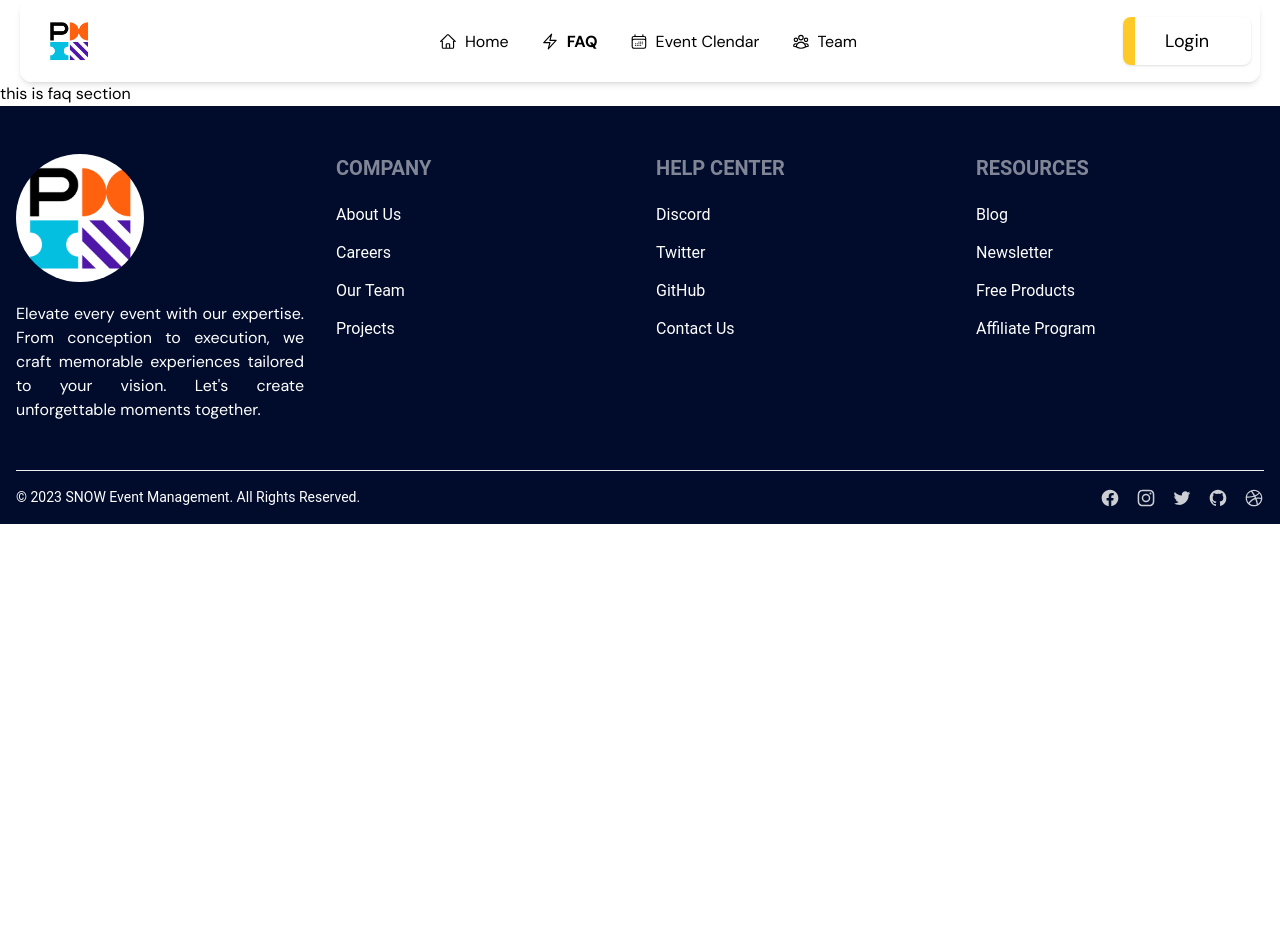
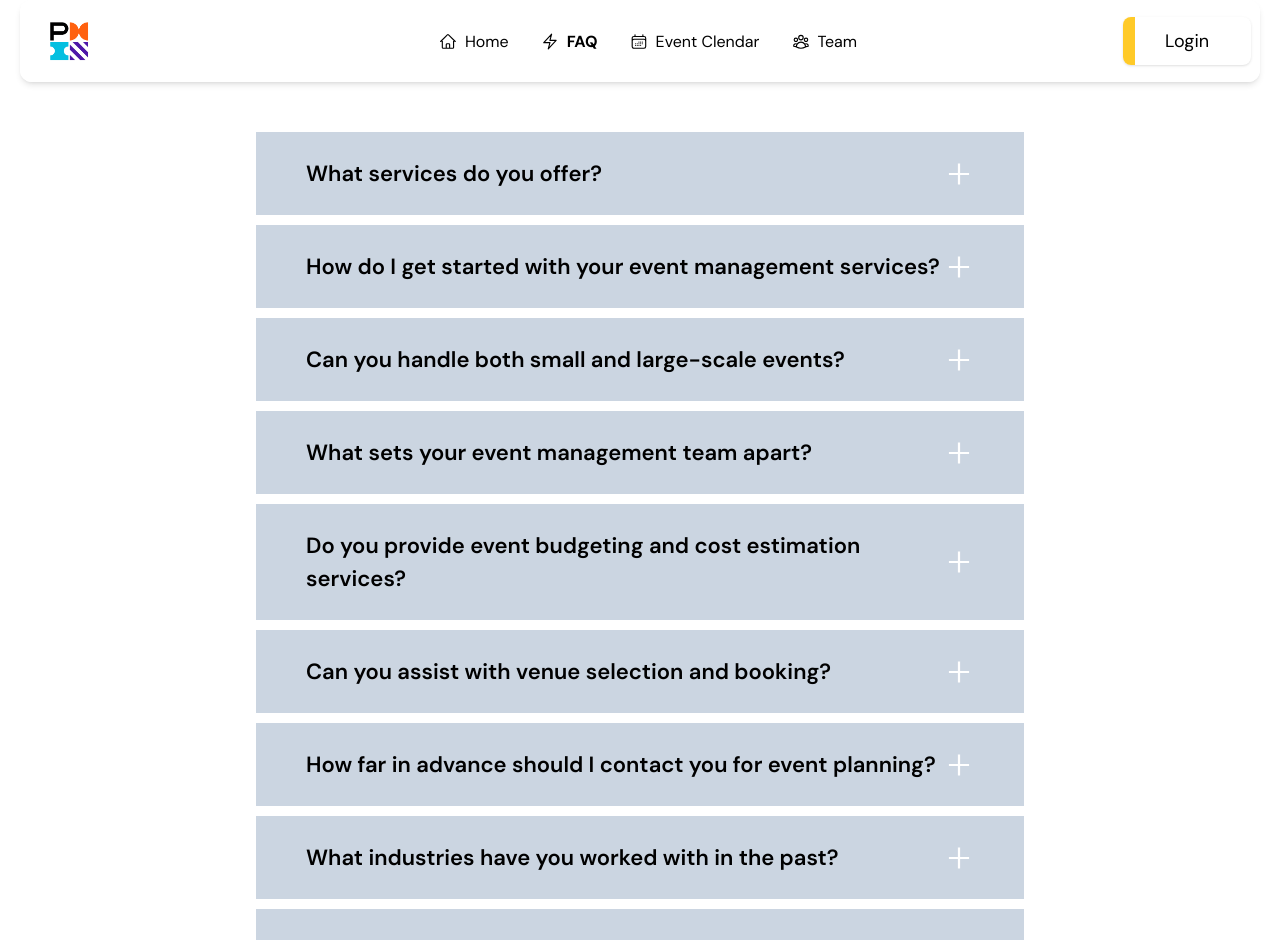
Before and after one commit to tushar-454/event-management-react, a React (Vite) app: page /faq in a window 1280 px wide. Shown: the top 940 px of the page. Before the commit the page ends 800 px from the top, so only its background shows below. Built offline with nearby package versions, Linux system fonts and the light colour scheme.

Commit message:
navbar faq section completed this one for extra two navitem requirements

```diff
--- a/package.json
+++ b/package.json
@@ -14,6 +14,7 @@
     "@material-tailwind/react": "^2.1.2",
     "prop-types": "^15.8.1",
     "react": "^18.2.0",
+    "react-collapse": "^5.1.1",
     "react-dom": "^18.2.0",
     "react-icons": "^4.11.0",
     "react-router-dom": "^6.16.0"
--- /dev/null
+++ b/public/faq.json
@@ -0,0 +1,42 @@
+[
+  {
+    "question": "What services do you offer?",
+    "answer": "We offer comprehensive event planning, coordination, and execution services tailored to your specific needs."
+  },
+  {
+    "question": "How do I get started with your event management services?",
+    "answer": "Simply reach out to us through our contact form or give us a call. We'll guide you through the process."
+  },
+  {
+    "question": "Can you handle both small and large-scale events?",
+    "answer": "Absolutely! We have experience with events of all sizes, from intimate gatherings to large conferences and festivals."
+  },
+  {
+    "question": "What sets your event management team apart?",
+    "answer": "Our dedicated team combines creativity, attention to detail, and industry expertise to deliver exceptional events."
+  },
+  {
+    "question": "Do you provide event budgeting and cost estimation services?",
+    "answer": "Yes, we can help you plan and manage your budget to ensure your event stays within financial constraints."
+  },
+  {
+    "question": "Can you assist with venue selection and booking?",
+    "answer": "Absolutely, we can recommend suitable venues and handle all negotiations and bookings on your behalf."
+  },
+  {
+    "question": "How far in advance should I contact you for event planning?",
+    "answer": "It's best to reach out at least 6-12 months before your event to ensure ample planning time."
+  },
+  {
+    "question": "What industries have you worked with in the past?",
+    "answer": "We have experience across various industries, including corporate, entertainment, weddings, and nonprofit events."
+  },
+  {
+    "question": "Do you offer day-of event coordination services?",
+    "answer": "Yes, we can provide on-site support to ensure your event runs smoothly from start to finish."
+  },
+  {
+    "question": "How do I request a quote for your event management services?",
+    "answer": "You can request a quote by filling out our online form, and we'll get back to you promptly with a customized proposal."
+  }
+]
--- a/src/Components/Faq/Faq.jsx
+++ b/src/Components/Faq/Faq.jsx
@@ -1,8 +1,32 @@
+import { useState } from 'react';
+import { useLoaderData } from 'react-router-dom';
+import Accordion from '../ReusableUI/Accordion';
 const Faq = () => {
+  const faqData = useLoaderData();
+  const [open, setOpen] = useState(false);
+  const toggle = (index) => {
+    if (open === index) {
+      return setOpen(null);
+    }
+    setOpen(index);
+  };
   return (
-    <div>
-      <h1>this is faq section</h1>
-    </div>
+    <section>
+      <div className='my-10 container mx-auto lg:w-[60%] w-[90%]'>
+        {faqData.map((faq, index) => {
+          return (
+            <Accordion
+              key={index}
+              open={index === open}
+              faq={faq}
+              toggle={() => {
+                toggle(index);
+              }}
+            ></Accordion>
+          );
+        })}
+      </div>
+    </section>
   );
 };
 
--- /dev/null
+++ b/src/Components/ReusableUI/Accordion.jsx
@@ -0,0 +1,35 @@
+import PropTypes from 'prop-types';
+import { Collapse } from 'react-collapse';
+import { AiOutlineMinus, AiOutlinePlus } from 'react-icons/ai';
+const Accordion = ({ open, toggle, faq }) => {
+  const { question, answer } = faq;
+  return (
+    <div className='pt-[10px]'>
+      <div
+        className='bg-[#cbd5e1] lg:px-[50px] px-[25px] lg:py-[25px] py-[15px] flex justify-between items-center cursor-pointer lg:gap-0 gap-3'
+        onClick={toggle}
+      >
+        {/* Question or Title */}
+        <h2 className='lg:text-[22px] text-[18px] font-semibold text-black'>
+          {question}
+        </h2>
+        <div className='lg:text-[30px] text-[22px] text-white'>
+          {open ? <AiOutlineMinus /> : <AiOutlinePlus />}
+        </div>
+      </div>
+      <Collapse isOpened={open}>
+        <div className='bg-[#f1f5f9] px-[50px] pb-[20px]'>
+          <p className='text-lg py-5'>{answer}</p>
+        </div>
+      </Collapse>
+    </div>
+  );
+};
+
+Accordion.propTypes = {
+  open: PropTypes.bool.isRequired,
+  toggle: PropTypes.func.isRequired,
+  faq: PropTypes.object.isRequired,
+};
+
+export default Accordion;
--- a/src/Routes/Routes.jsx
+++ b/src/Routes/Routes.jsx
@@ -22,6 +22,7 @@ const routes = createBrowserRouter([
       {
         path: '/faq',
         element: <Faq />,
+        loader: () => fetch('/faq.json'),
       },
       {
         path: '/event-clender',
```
Also changed, not shown: 1 other file (tests, documents, lock files or other folders).
